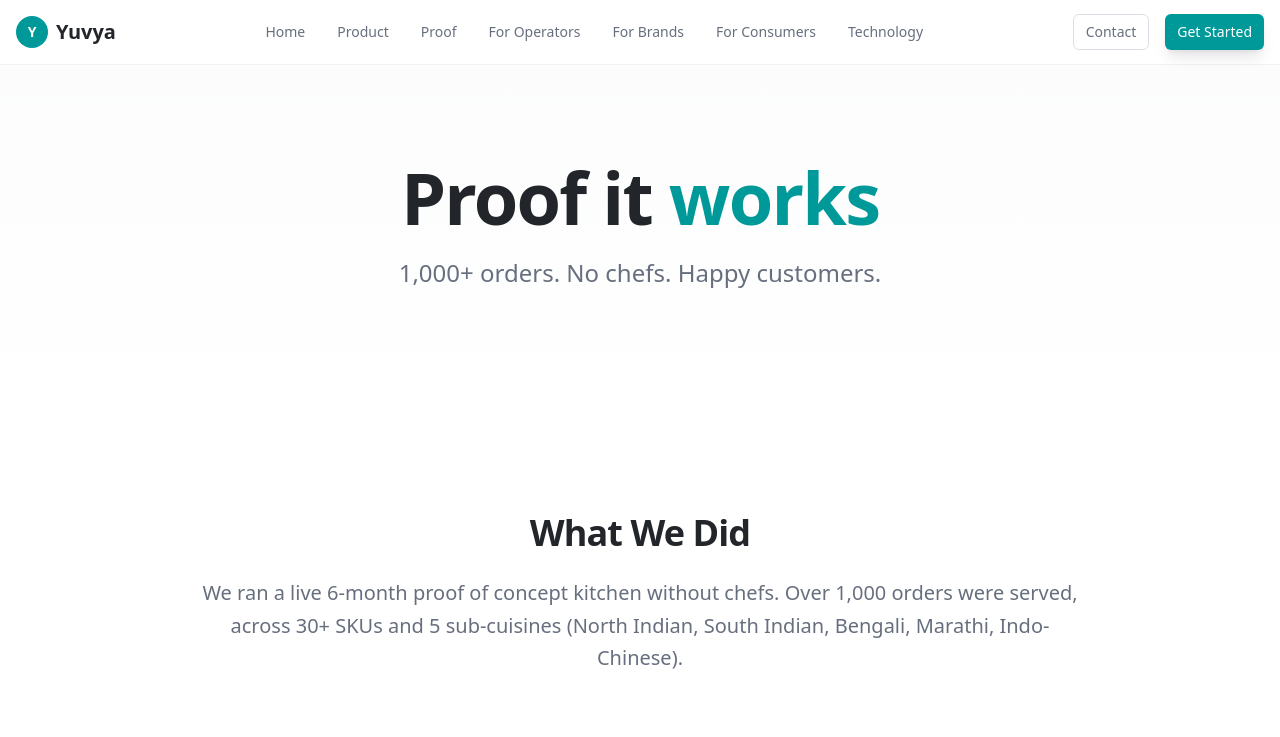
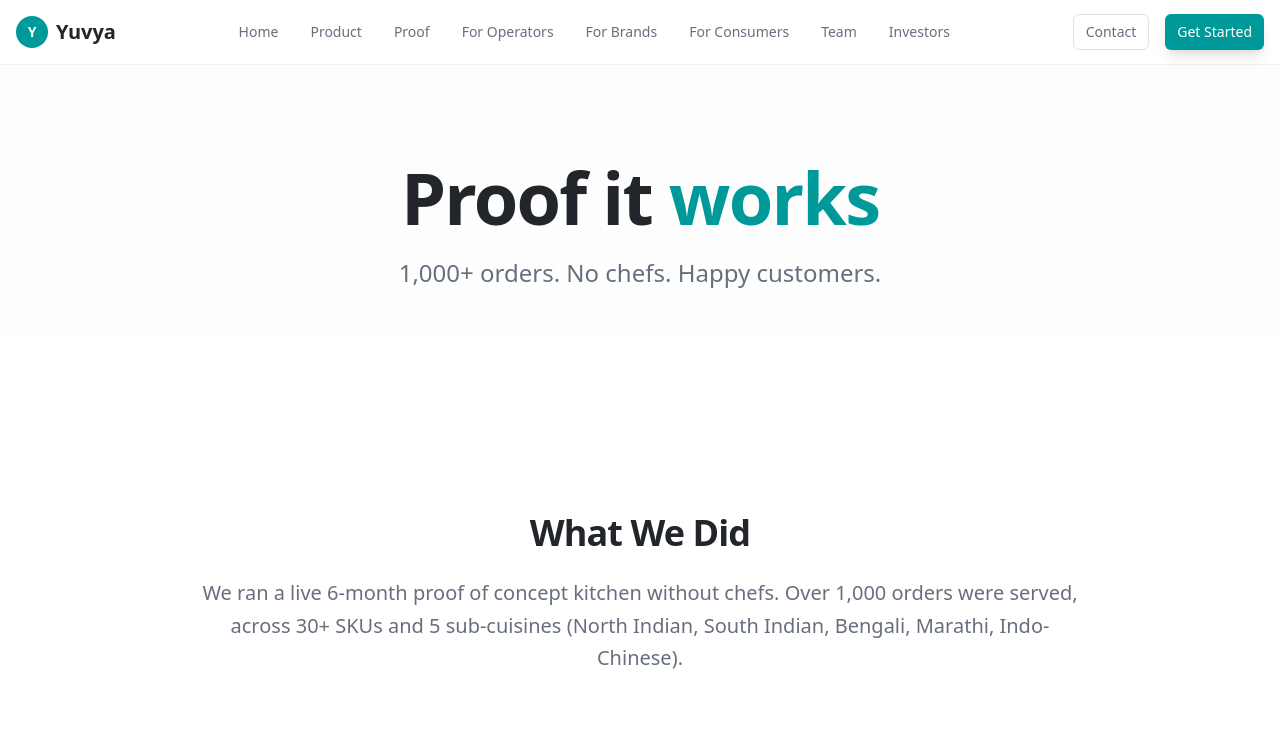
Before and after one commit to suvendu-kumar-rath/yuvya, a React (Vite) app: page /proof in a window 1280 px wide. Shown: the top 737 px of the page. Built offline with nearby package versions, Linux system fonts and the light colour scheme; the HTML template or start-up script is replaced by a standard one.

Commit message:
Refactor header navigation

```diff
--- a/src/components/Header.tsx
+++ b/src/components/Header.tsx
@@ -26,7 +26,6 @@ const navigation = [
   { name: "For Operators", href: "/operators" },
   { name: "For Brands", href: "/brands" },
   { name: "For Consumers", href: "/consumers" },
-  { name: "Technology", href: "/technology" },
   { name: "Team", href: "/team" },
   { name: "Investors", href: "/investors" },
   { name: "Resources", href: "/resources" },
@@ -49,7 +48,7 @@ export const Header = () => {
 
         {/* Desktop Navigation */}
         <nav className="hidden lg:flex items-center space-x-8">
-          {navigation.slice(0, 7).map((item) => (
+          {navigation.slice(0, 8).map((item) => (
             <a
               key={item.name}
               href={item.href}
```
